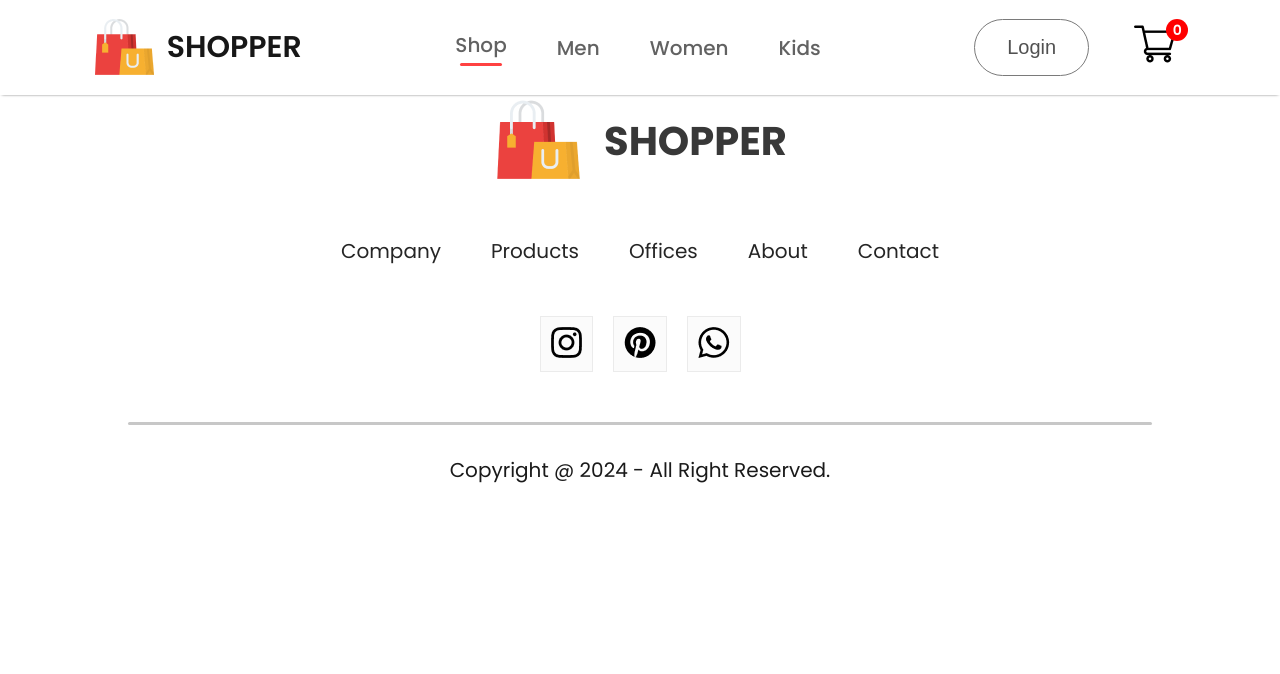
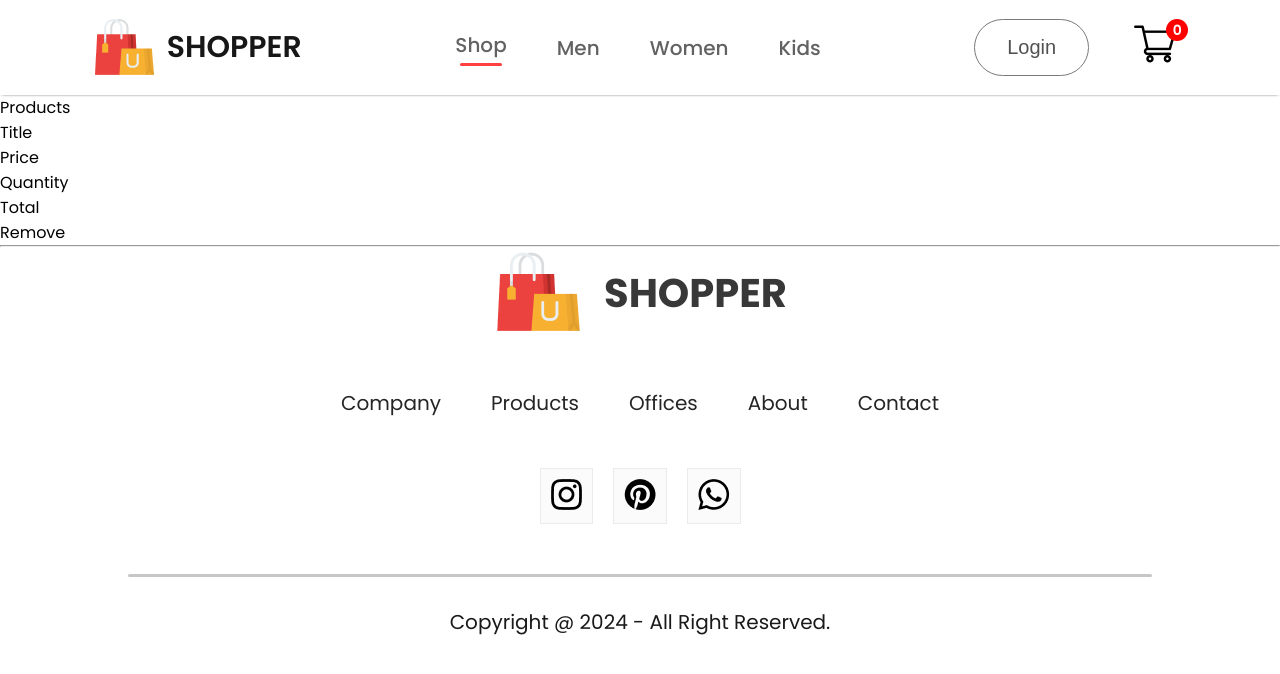
Before and after one commit to Murtuza-Ahmed/react-paractice-tutorial, a React (Vite) app in the folder react-ecommerce-tutorial/: page /cart in a window 1280 px wide. Shown: the top 674 px of the page. Built offline with nearby package versions, Linux system fonts and the light colour scheme.

Commit message:
paractice

```diff
--- a/react-ecommerce-tutorial/src/components/CartItems/CartItems.jsx
+++ b/react-ecommerce-tutorial/src/components/CartItems/CartItems.jsx
@@ -1,7 +1,38 @@
+import { useContext } from "react";
 import styles from "./CartItems.module.css";
+import { ShopContext } from "../../context/ShopContext";
+import remove_icon from "../../assets/image/cart_cross_icon.png";
 
 const CartItems = () => {
-  return <div className={styles.CartItems}></div>;
+  const { all_product, CartItems, removeFromCart } = useContext(ShopContext);
+  return (
+    <div className={styles.CartItems}>
+      <div className={styles.cartItemFormatMain}>
+        <p>Products</p>
+        <p>Title</p>
+        <p>Price</p>
+        <p>Quantity</p>
+        <p>Total</p>
+        <p>Remove</p>
+      </div>
+      <hr />
+      {/* <div>
+        <div className={styles.CartItemFormat}>
+          <img src="" alt="" className={styles.CartIconProductIcon} />
+          <p></p>
+          <p></p>
+          <button className={styles.CartItemQuantity}></button>
+          <p></p>
+          <img
+            src={remove_icon}
+            alt="Cross-Icon"
+            onClick={() => removeFromCart()}
+          />
+        </div>
+        <hr />
+      </div> */}
+    </div>
+  );
 };
 
 export default CartItems;
--- a/react-ecommerce-tutorial/src/pages/Cart.jsx
+++ b/react-ecommerce-tutorial/src/pages/Cart.jsx
@@ -1,7 +1,11 @@
+import CartItems from "../components/CartItems/CartItems";
+
 const Cart = () => {
-  return <div>
-
-  </div>;
+  return (
+    <div>
+      <CartItems />
+    </div>
+  );
 };
 
 export default Cart;
```
